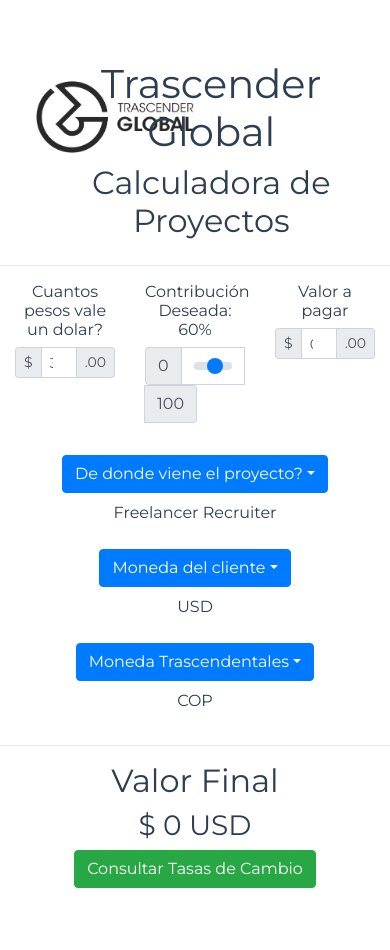
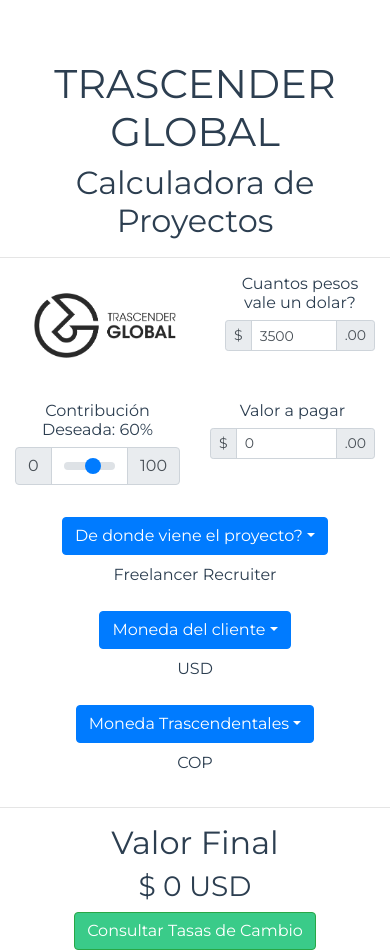
Before and after one commit to AndresInsuasty/calculadoraTG, a Vue app: page / in a window 390 px wide. Before the commit the page ends 888 px from the top, so only its background shows below. Built offline with nearby package versions, Linux system fonts and the light colour scheme.

Commit message:
responsive logo y titulo

```diff
--- a/public/index.html
+++ b/public/index.html
@@ -4,8 +4,8 @@
     <meta charset="utf-8">
     <meta http-equiv="X-UA-Compatible" content="IE=edge">
     <meta name="viewport" content="width=device-width,initial-scale=1.0">
-    <link rel="icon" href="<%= BASE_URL %>favicon.ico">
-    <title><%= htmlWebpackPlugin.options.title %></title>
+    <link rel="icon" href="<%= BASE_URL %>bender.png">
+    <title>Calculadora | Trascender Global</title>
   </head>
   <body>
     <noscript>
--- a/src/components/Calculator.vue
+++ b/src/components/Calculator.vue
@@ -1,22 +1,16 @@
 <template>
   <div>
-    <div>
-      <b-container class="bv-example-row">
-        <b-row>
-          <b-col cols="1">
-            <img src="../assets/TG.png" width="200">
-          </b-col>
+    <h1>TRASCENDER GLOBAL</h1>
+    <h2>Calculadora de Proyectos</h2>
 
-          <b-col>
-            <h1>Trascender Global</h1>
-            <h2>Calculadora de Proyectos</h2>
-          </b-col>
-        </b-row>
-      </b-container>
-    </div>
     <hr />
+
     <b-container class="bv-example-row">
       <b-row>
+        <b-col>
+          <img src="../assets/TG.png" width="180" />
+        </b-col>
+
         <b-col>
           <div>
             <h6>Cuantos pesos vale un dolar?</h6>
@@ -25,8 +19,11 @@
             </b-input-group>
           </div>
         </b-col>
+      </b-row>
+      <br />
 
-        <b-col cols="4">
+      <b-row>
+        <b-col>
           <div>
             <h6>Contribución Deseada: {{ contribucion }}%</h6>
             <b-input-group prepend="0" append="100" class="mt-2">
@@ -35,6 +32,7 @@
                 min="0"
                 max="100"
                 v-model="contribucion"
+                @click="saturar_contribucion"
               ></b-form-input>
             </b-input-group>
           </div>
@@ -115,7 +113,7 @@
     <h3>$ {{ final_value || 0 }} {{ monedaCliente }}</h3>
 
     <b-button variant="success" type="button" @click="currenciesApi"
-      >Consultar Tasas de Cambio</b-button
+      class="verde">Consultar Tasas de Cambio</b-button
     >
   </div>
 </template>
@@ -149,6 +147,7 @@ export default {
         { value: 0.2, text: "Upwork 20%" },
         { value: 0.11, text: "Upwork 10%" },
         { value: 0.05, text: "Upwork 5%" },
+        { value: 0.0301, text: "Upwork Direct 3%" },
         { value: 0.0501, text: "Internacional PayPal" },
         { value: 0.03, text: "Internacional Payoneer" },
       ],
@@ -218,13 +217,20 @@ export default {
     MTUSD() {
       this.monedaTrascendentales = "USD";
     },
+    saturar_contribucion() {
+    if (this.contribucion < 50) {
+      this.contribucion = 50;
+    }
   },
+  },
+
 };
 </script>
 
 <!-- Add "scoped" attribute to limit CSS to this component only -->
 <style scoped>
-.test {
-  border: 5px solid red;
+.verde {
+  background: #3ACB89;
 }
+
 </style>
```
Also changed, not shown: public/bender.png (added).
